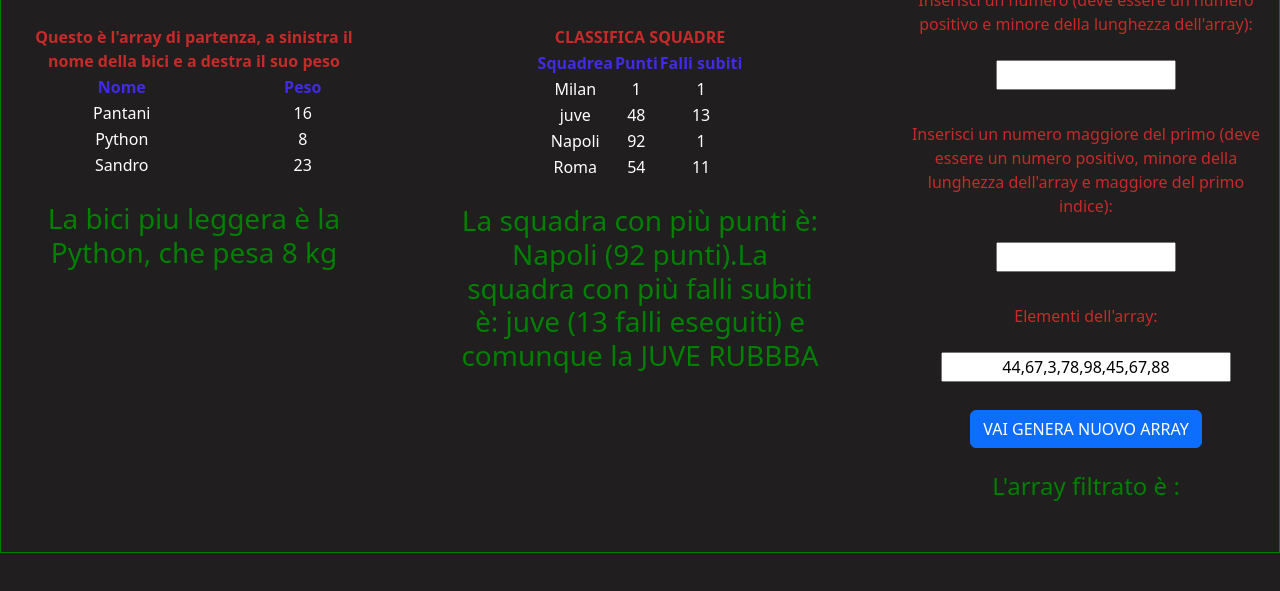
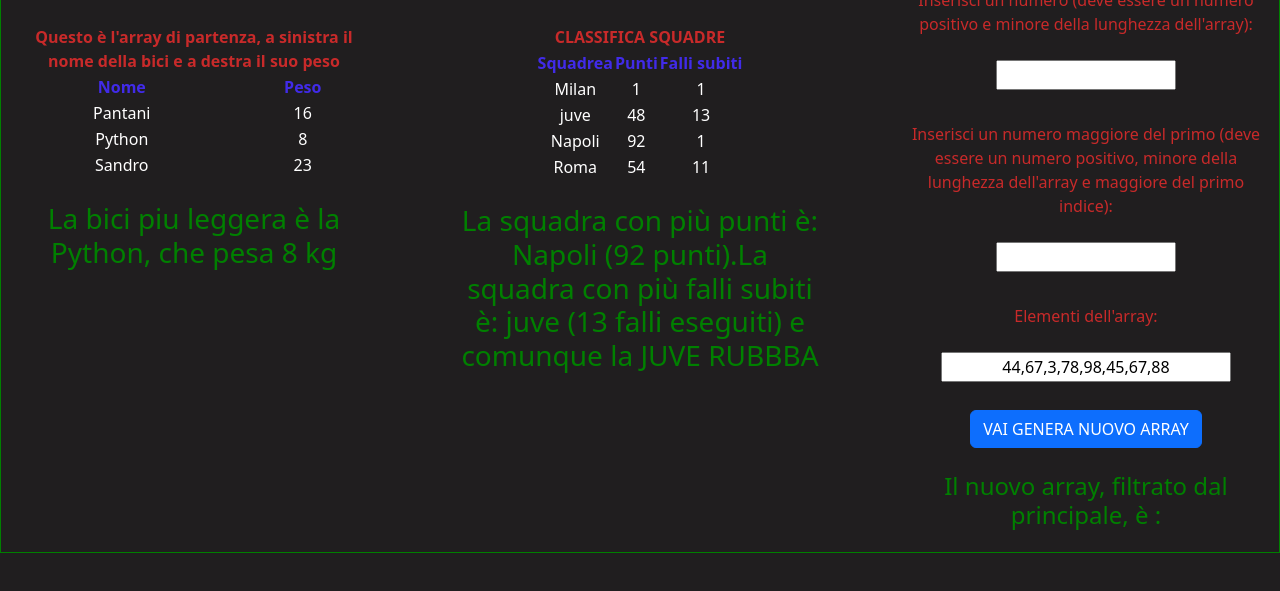
Before and after one commit to Fedekh/js-snack-es6, a plain HTML site: page index.html in a window 1280 px wide. Shown: the part 111-702 px from the top of the page. Drawn offline with nearby package versions, Linux system fonts and the light colour scheme.

Commit message:
changes h4 in line 51 with space and comma

```diff
--- a/index.html
+++ b/index.html
@@ -48,7 +48,7 @@
                     </div>
                     <button type="button" id="btn" class="btn btn-primary">VAI GENERA NUOVO ARRAY</button>
                 </form>
-                <h4 class="my-4 green-color">L'array filtrato è :</h4>
+                <h4 class="my-4 green-color">Il nuovo array, filtrato dal principale, è :</h4>
                 <ul class="list-inline d-flex justify-content-center text-center"  id="newArray">
 
                 </ul>
```
